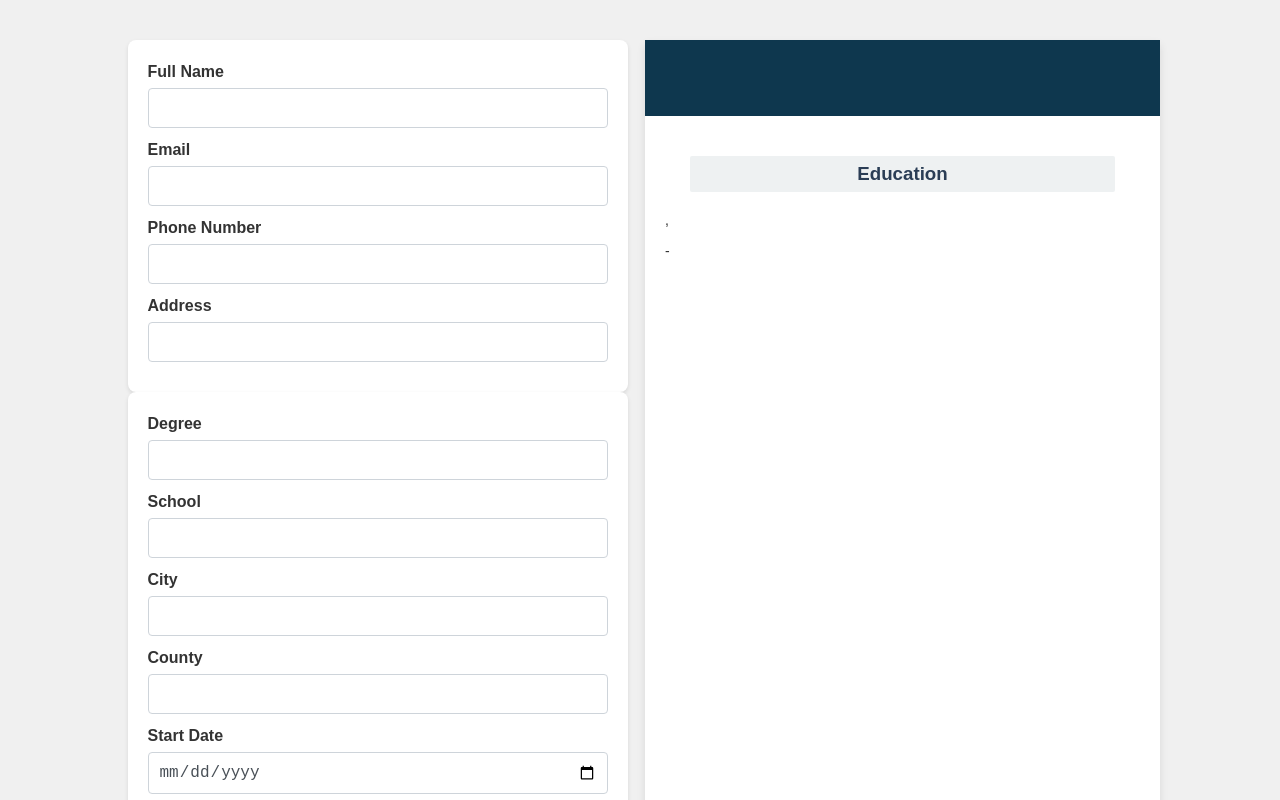
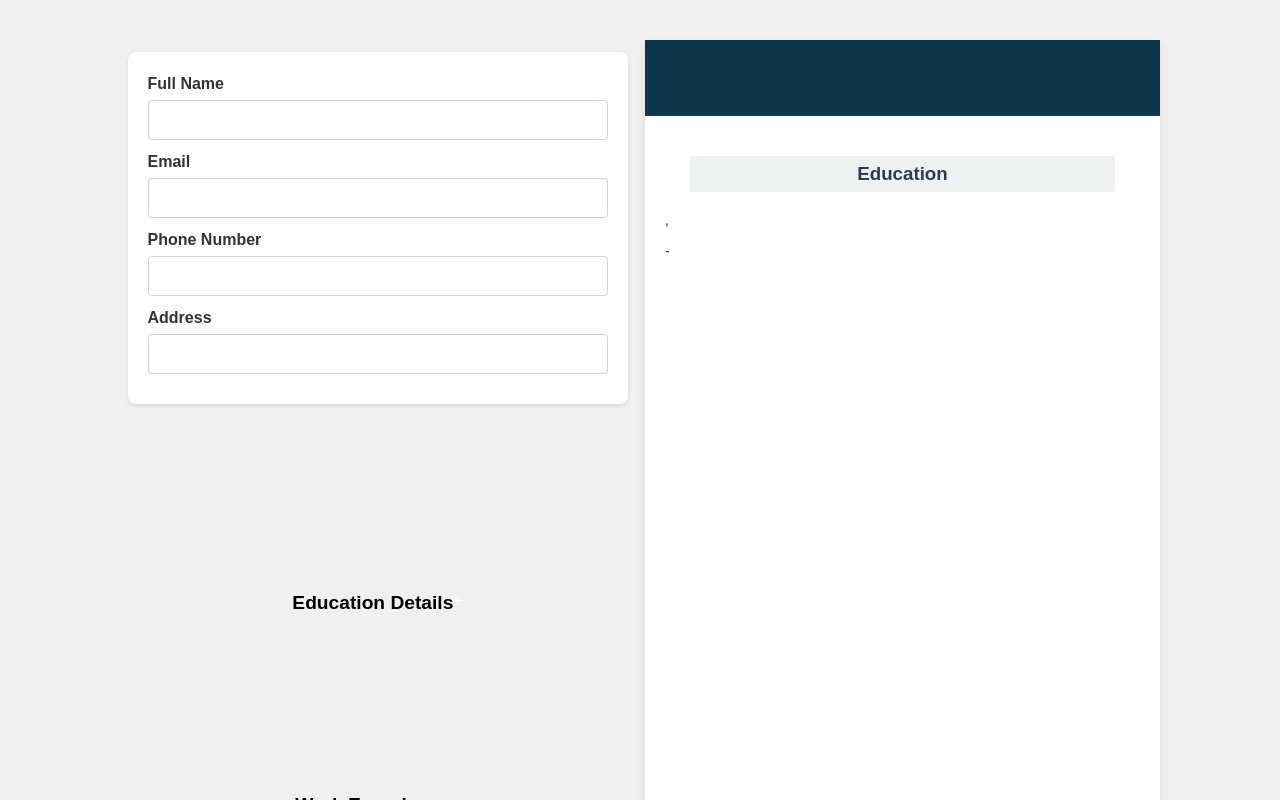
Before and after one commit to PalmerCurrie/CV-Application, a React (Vite) app: page / in a window 1280 px wide. Built offline with nearby package versions, Linux system fonts and the light colour scheme.

Commit message:
Updated Education Details to be a dropdown menu

```diff
--- a/src/components/EducationInputForm.jsx
+++ b/src/components/EducationInputForm.jsx
@@ -1,9 +1,22 @@
 import '../styles/InputForms.css'; // Import the CSS file
+import {useState} from 'react';
 
-export default function PersonalDetails({form, handleChange}) {
+export default function EducationInputForm({form, handleChange}) {
+
+    const [isOpen, setIsOpen] = useState(false);
+
+    const toggleForm = () => {
+        setIsOpen(!isOpen);
+    }
 
     return (
         <div className="input-form">
+            <div className="input-form-header" onClick={toggleForm}>
+                <h3 className="header-text">Education Details</h3>
+                {/* You can add an icon or text for indication of open/close state */}
+                <span>{isOpen ? '-' : '+'}</span>
+            </div>
+            {isOpen && (
                 <form>
                     <label htmlFor="degree" className="label">Degree</label>
                     <input type="text" name="degree" id="degree" className="input" value={form.degree} onChange={handleChange}/>
@@ -23,9 +36,8 @@ export default function PersonalDetails({form, handleChange}) {
                     <label htmlFor="endDate" className="label">End Date</label>
                     <input type="date" id="endDate" name="endDate" className="input" value={form.endDate} onChange={handleChange}/>
 
-
                 </form>
-
+            )}
         </div>
 
 
```
Lines whose indentation alone changed are shown as unchanged.
